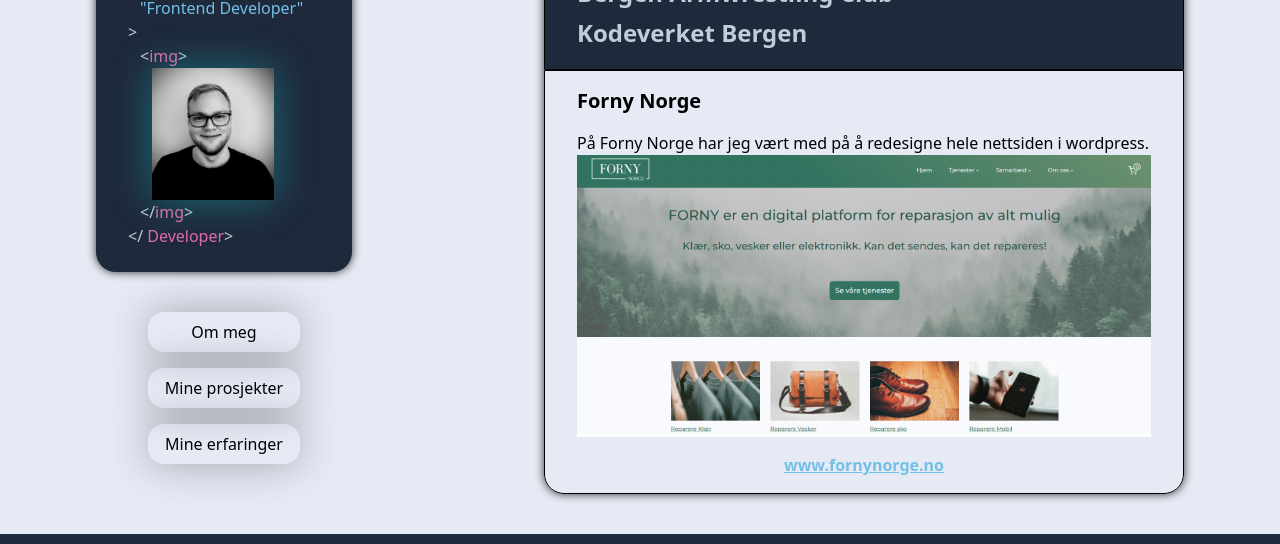
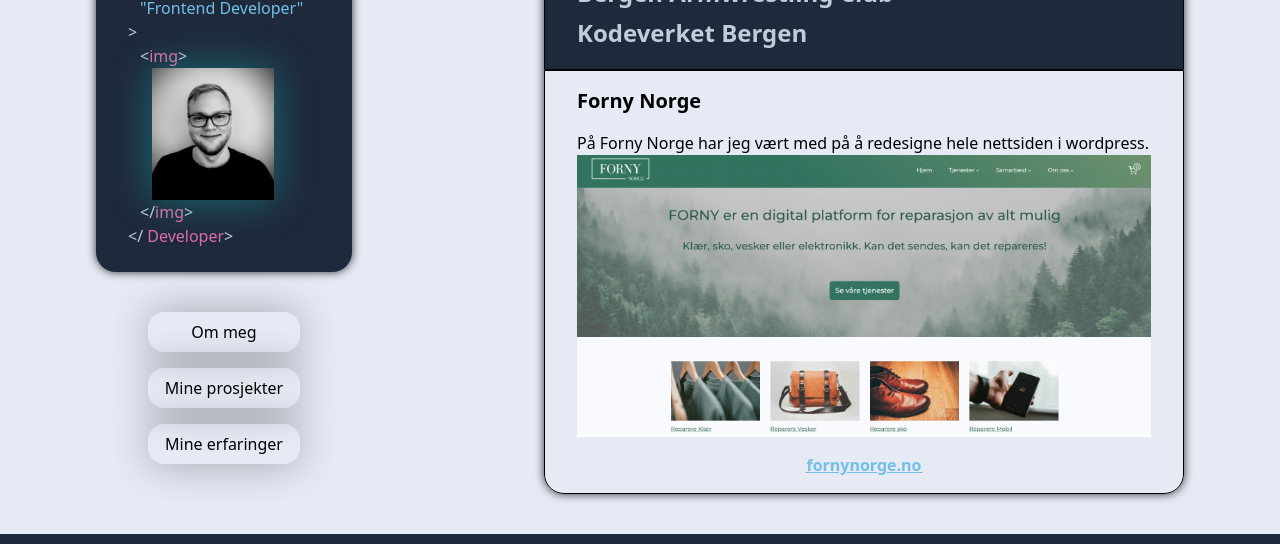
Before and after one commit to OleKoderNo/portofolio-with-tailwind, a Next.js app: page / in a window 1280 px wide. Shown: the part 328-872 px from the top of the page. Built offline with nearby package versions, Linux system fonts and the light colour scheme.

Commit message:
Made the code more readable

```diff
--- a/components/projectsCardComponent.js
+++ b/components/projectsCardComponent.js
@@ -4,22 +4,48 @@
 import BAWDesktop from "@/images/BergenArmwrestling.png";
 import KVBDesktop from "@/images/KodeverketBergen.png";
 
-const ProjectsCardComponents = () => {
-    const [fornyCard, setFornyCard] = useState(true);
-    const [bawCard, setBawCard] = useState(false);
-    const [kvbCard, setKvbCard] = useState(false);
+const cardData = [
+    {
+        title: "Forny Norge",
+        description:
+            "På Forny Norge har jeg vært med på å redesigne hele nettsiden i wordpress.",
+        url: "https://www.fornynorge.no/",
+        image: FornyDesktop,
+    },
+    {
+        title: "Bergen Armwrestling Club",
+        description:
+            "På Bergen Armwrestling Club har jeg vært med å lage nettsiden fra scratch. Her har vi hovedsaklig brukt Next.js og Tailwind CSS.",
+        url: "https://www.bergenarmwrestling.no/",
+        image: BAWDesktop,
+    },
+    {
+        title: "Kodeverket Bergen",
+        description:
+            "På Kodeverket Bergen har jeg hovedsaklig stått for mobile first designet på siden. Siden er bygget opp med Next.js og Tailwind CSS.",
+        url: "https://www.kodeverketbergen.no/",
+        image: KVBDesktop,
+    },
+];
 
-    function DeactivateState() {
-        setFornyCard(false);
-        setBawCard(false);
-        setKvbCard(false);
-    }
+export default function ProjectsCardComponents() {
+    const [activeCard, setActiveCard] = useState(0);
+
+    const handleClick = (index) => {
+        setActiveCard(index);
+    };
+
+    const extractDomain = (url) => {
+        const hostname = new URL(url).hostname;
+        return hostname.startsWith("www.") ? hostname.slice(4) : hostname;
+    };
+
     return (
         <section
             className="hidden w-1/2 md:block shadow-[0px_0_10px_rgba(0,0,0,0.8)] h-fit rounded-tl-[20px] rounded-tr-[20px] rounded-bl-[20px] rounded-br-[20px]"
         >
             <div
-                className=" border rounded-tl-[20px] rounded-tr-[20px] bg-cardBG "
+                className="border rounded-tl-[20px] rounded-tr-[20px] bg-cardBG"
             >
                 <h2
                     className="my-4 text-2xl text-center text-pinkText"
@@ -27,128 +53,48 @@
                     Noen av mine prosjekter
                 </h2>
                 <nav
-                    className=" bg-cardBG"
+                    className="bg-cardBG"
                 >
                     <ul
                         className="py-4 pl-8 text-2xl font-bold leading-10 text-greyText"
                     >
+                        {cardData.map((card, index) => (
                             <li
-                            className={` cursor-pointer w-fit ${fornyCard ? "underline" : " no-underline"}`}
-                            onClick={() => {
-                                DeactivateState();
-                                setFornyCard(true);
-                            }}
+                                key={index}
+                                className={`cursor-pointer w-fit ${activeCard === index ? "underline" : "no-underline"
+                                    }`}
+                                onClick={() => handleClick(index)}
                             >
-                            Forny Norge
+                                {card.title}
                             </li>
-                        <li
-                            className={` cursor-pointer w-fit ${bawCard ? "underline" : " no-underline"}`}
-                            onClick={() => {
-                                DeactivateState();
-                                setBawCard(true);
-                            }}
-                        >
-                            Bergen Armwrestling Club
-                        </li>
-                        <li
-                            className={` cursor-pointer w-fit ${kvbCard ? "underline" : " no-underline"}`}
-                            onClick={() => {
-                                DeactivateState();
-                                setKvbCard(true);
-                            }}
-                        >
-                            Kodeverket Bergen
-                        </li>
+                        ))}
                     </ul>
                 </nav>
             </div>
             <div
                 className="border divide-y-[1px] rounded-bl-[20px] rounded-br-[20px]"
             >
-                <div className={`px-8 ${fornyCard ? "content" : "hidden"}`}>
-                    <h3
-                        className="my-4 text-xl font-bold "
-                    >
-                        Forny Norge
-                    </h3>
-                    <p>
-                        På Forny Norge har jeg vært med på å redesigne hele nettsiden
-                        i wordpress.
-                    </p>
+                {cardData.map((card, index) => (
                     <div
-                        className=""
-                    >
-                        <a
-                            href="https://www.fornynorge.no/"
-                        >
-                            <Image
-                                src={FornyDesktop}
-                                priority
-                                className=""
-                                alt="Illustrasjon som viser hvordan forny norge sin hjemmeside ser ut"
-                            />
-                        </a>
-                    </div>
-                    <p className="my-4 text-center underline">
-                        <a
-                            className="text-blueText font-semibold hover:text-pinkText"
-                            href="https://fornynorge.no/"
-                            target="_blank"
-                        >
-                            www.fornynorge.no
-                        </a>
-                    </p>
-                </div>
-                <div
-                    className={`px-8 ${bawCard ? "content" : "hidden"}`}
+                        key={index}
+                        className={`px-8 ${activeCard === index ? "content" : "hidden"}`}
                     >
                         <h3
                             className="my-4 text-xl font-bold "
                         >
-                        Bergen Armwrestling Club
+                            {card.title}
                         </h3>
                         <p>
-                        På Bergen Armwrestling Club har jeg vært med å lage nettsiden
-                        fra scratch. Her har vi hovedsaklig brukt Next.js og Tailwind
-                        CSS.
+                            {card.description}
                         </p>
                         <div>
                             <a
-                            href="https://www.bergenarmwrestling.no/"
+                                href={card.url}
                             >
                                 <Image
-                                src={BAWDesktop}
-                                alt="Illustrasjon som viser hvordan bergen armwrestling sin hjemmeside ser ut"
-                            />
-                        </a>
-                    </div>
-                    <p
-                        className="my-4 text-center underline "
-                    >
-                        <a
-                            className="text-blueText font-semibold hover:text-pinkText"
-                            href="https://bergenarmwrestling.no/"
-                        >
-                            www.bergenarmwrestling.no
-                        </a>
-                    </p>
-                </div>
-                <div className={` px-8 rounded-bl-[20px] rounded-br-[20px] ${kvbCard ? "content" : "hidden"}`}>
-                    <h3
-                        className="my-4 text-xl font-bold"
-                    >
-                        Kodeverket Bergen
-                    </h3>
-                    <p>
-                        På Kodeverket Bergen har jeg hovedsaklig stått for mobile first designet på siden. Siden er bygget opp med Next.js og Tailwind CSS
-                    </p>
-                    <div>
-                        <a
-                            href="https://www.kodeverketbergen.no/"
-                        >
-                            <Image
-                                src={KVBDesktop}
-                                alt="Illustrasjon som viser hvordan kodeverket bergen sin hjemmeside ser ut"
+                                    src={card.image}
+                                    priority
+                                    alt={`Illustrasjon som viser hvordan ${card.title} sin hjemmeside ser ut`}
                                 />
                             </a>
                         </div>
@@ -157,16 +103,16 @@
                         >
                             <a
                                 className="text-blueText font-semibold hover:text-pinkText"
-                            href="https://www.kodeverketbergen.no/"
+                                href={card.url}
                                 target="_blank"
+                                rel="noopener noreferrer"
                             >
-                            www.kodeverketbergen.no
+                                {extractDomain(card.url)}
                             </a>
                         </p>
                     </div>
+                ))}
             </div>
         </section>
-    )
-}
-
-export default ProjectsCardComponents;
+    );
+};
```
Lines whose indentation alone changed are shown as unchanged.
